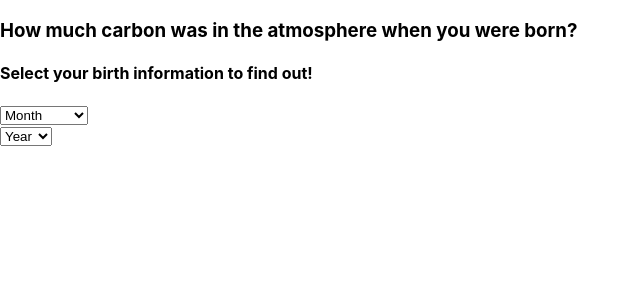
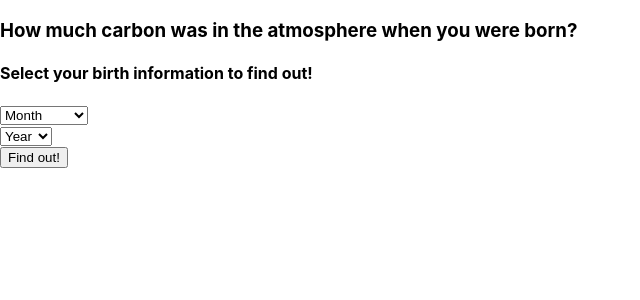
Before and after one commit to swersk/Carbon-Birthday-Calculator, a React (Create React App) app: page / in a window 1280 px wide. Shown: the top 300 px of the page, without its empty margins (0-640 px from the left). Built offline with nearby package versions, Linux system fonts and the light colour scheme.

Commit message:
setAvg more developed

```diff
--- a/src/App.js
+++ b/src/App.jsx
@@ -6,17 +6,8 @@ import Papa from 'papaparse';
 
 const App = () => {
 
-  const [carData, setCarData] = useState([]);
-  const [month, setMonth] = useState('');
-  const [year, setYear] = useState('');
-  const [avg, setAvg] = useState('');
-
 
 useEffect(() => {
-  // fetch('../public/data.csv')
-      // .then((res) => res.text())
-      // .then((res) => console.log(res))
-
   const carbonData = `Month,Year,Average
   3,1958,314.43
   4,1958,315.16
@@ -802,11 +793,9 @@ useEffect(() => {
   4,2023,420.65
   5,2023,420.57`;
 
-
   Papa.parse(carbonData, {
     header: true,
     complete: function (results) {
-      console.log('results', results.data)
       setCarData(results.data)
       // console.log('carDataMonth', carData[0].Month)
       // console.log('carDataYear', carData[0].Year)
@@ -815,10 +804,15 @@ useEffect(() => {
     });
 }, []);
 
+const [carData, setCarData] = useState([]);
+const [month, setMonth] = useState('');
+const [year, setYear] = useState('');
+const [avg, setAvg] = useState(null);
+
 let months = ['January', 'February', 'March', 'April', 'May', 'June',
   'July', 'August', 'September', 'October', 'November', 'December'];
 
-let startYear = 1958;
+let startYear = 1959;
 let endYear = 2023;
 
 let years = [];
@@ -828,24 +822,31 @@ for (let i = startYear; i <= endYear; i++) {
 
 const handleMonthClick = (e) => {
   e.preventDefault();
-  console.log('month', e.target.value)
+  console.log('month in dropdown:', e.target.value)
   setMonth(e.target.value)
 }
 
 const handleYearClick = (e) => {
   e.preventDefault();
-  console.log('e.target.value', e.target.value)
   setYear(e.target.value)
 }
 
-const setAverage = (month,year) => {
-for (let i = 0; i < carData.length; i++) {
-  if (carData[i].Month === month && carData[i].Year === year) {
-    setAvg(carData[i].Average)
-    console.log('avg', avg)
-    break;
-  }
- }
+const handleAvgClick = (event) => {
+  for (let i = 0; i < carData.length; i++) {
+    if (month === '' || year === '') {
+    alert('Please complete the drop-down items');
+    return;
+    } else {
+      let newMonth = months.indexOf(Number(carData[i].Month) + 1)
+      setYear(Number(year))
+      if (Number(carData[i].Year) === year &&
+         Number(carData[i].Month) === month) {
+         setAvg(Number(carData[i].Average))
+         break;
+          }
+      break;
+     }
+    }
 }
 
   return (
@@ -868,16 +869,11 @@ for (let i = 0; i < carData.length; i++) {
                 ))}
              </select>
         </div>
+        <button onClick={handleAvgClick}>Find out!</button>
 
-        {month && year && (
-          <div className="average">
-              <h2>Your Results</h2>
-              <h4>In {month} {year}, there were {avg}ppm carbon in the atmosphere.</h4>
-              {/* <h4>Today, there are TBD ppm carbon in the atmosphere.</h4>
-              <h4>That's an increase of TBD ppm during your lifetime thus far.</h4>
-              <h4>These levels are speeding up. As a comparison, carbon only increased TBD ppm during the 41 years before your birth.</h4>
-              <h3><em>Carbon dioxide in the atmosphere is measured in parts per million (ppm). Yearly average carbon figures dating back to 1958 come from Mauna Loa (Hawaii) and the South Pole. Carbon figures before 1958 come from measurements of ice core samples in Antarctica.</em></h3>
-              <h2>Learn more (link) about how the results were calculated.....This scrolls to the bottom upon click</h2> */}
+        {avg && (
+          <div>
+            <h1>The average was {avg}</h1>
           </div>
         )}
     </>
```
Also changed, not shown: src/ignore.jsx (added, +13 -0 lines).
